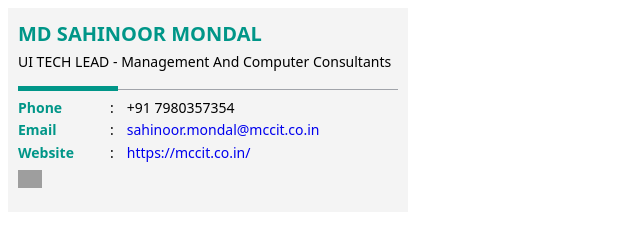
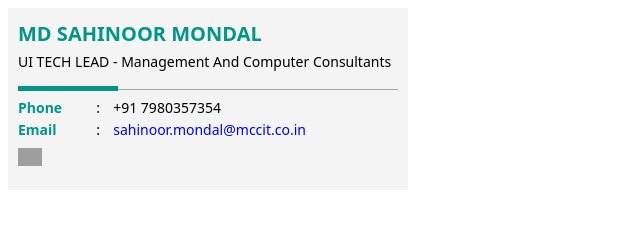
Before and after one commit to MCCsahinoor/EmailSignature, a plain HTML site: page index.html in a window 1280 px wide. Shown: the whole page, without its empty margins (0-640 px from the left). Drawn offline with Linux system fonts and the light colour scheme; grey boxes are pictures that could not be loaded.

Commit message:
first commit

```diff
--- a/index.html
+++ b/index.html
@@ -42,11 +42,11 @@
                                                                     <td style="width:30px;text-align:center">:</td>
                                                                     <td><a href="mailto:sahinoor.mondal@mccit.co.in" style="text-decoration:none">sahinoor.mondal@mccit.co.in</a></td>
                                                                 </tr>
-                                                                <tr class="WEBSITE">
+                                                                <!-- <tr class="WEBSITE">
                                                                     <td><b style="color:#009688">Website</b></td>
                                                                     <td style="width:30px;text-align:center">:</td>
                                                                     <td><a href="https://mccit.co.in/" style="text-decoration:none">https://mccit.co.in/</a></td>
-                                                                </tr>
+                                                                </tr> -->
                                                             </tbody>
                                                         </table>
                                                     </td>
```
